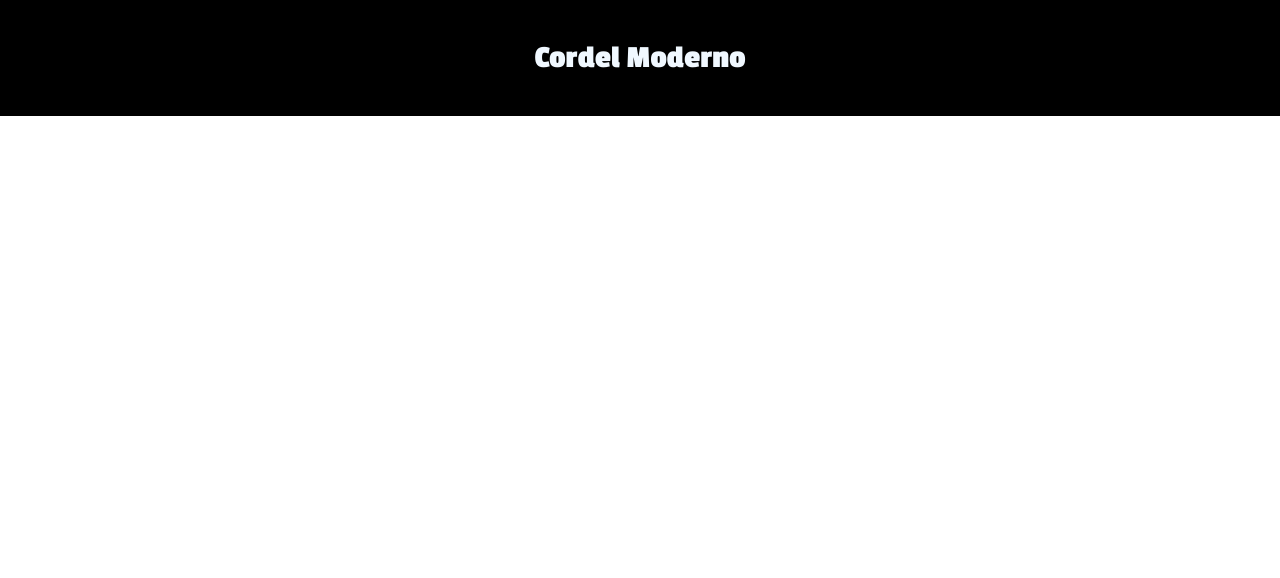
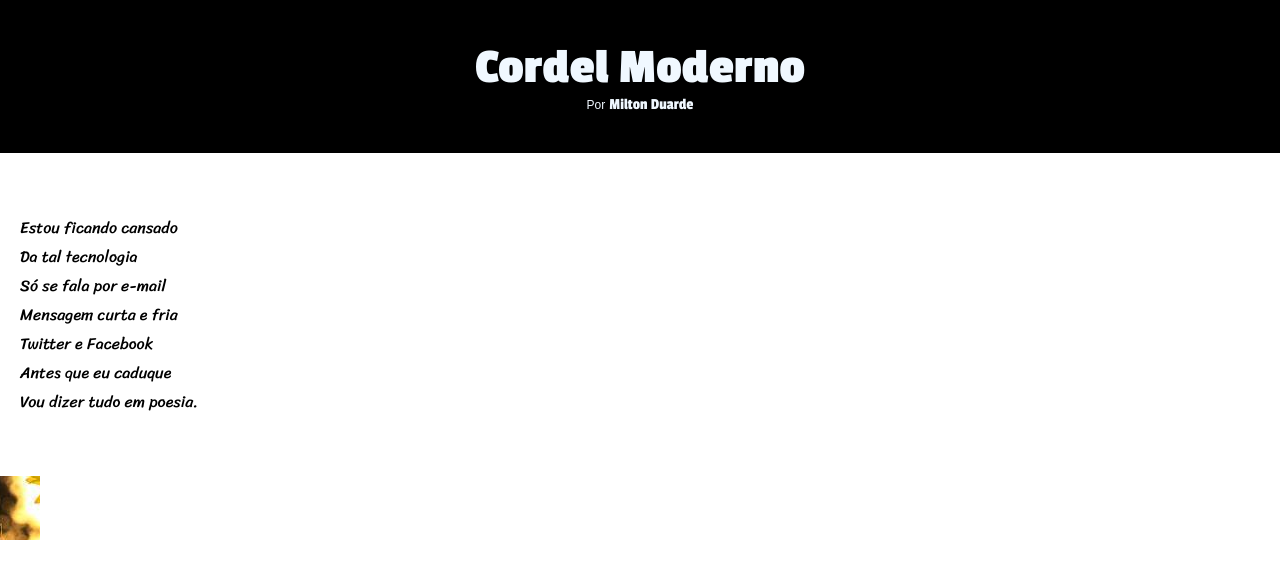
Before and after one commit to JVitorUchoa/html-css, a plain HTML site: page exercícios/Desafio - Módulo 3/index..html in a window 1280 px wide. Drawn offline with Linux system fonts and the light colour scheme; a web font is replaced by a local one.

Commit message:
Header ok. Fazendo imagem no fundo

```diff
--- a/exercícios/Desafio - Módulo 3/index..html
+++ b/exercícios/Desafio - Módulo 3/index..html
@@ -8,11 +8,32 @@
 
     <style>
         @import url('https://fonts.googleapis.com/css2?family=Passion+One:wght@400;700;900&family=Sevillana&display=swap');
+
+    @import url('https://fonts.googleapis.com/css2?family=Passion+One:wght@400;700;900&family=Sevillana&family=Sriracha&display=swap');
+</style>
     </style>
 </head>
 <body>
     <header>
-        <h1>Cordel Moderno</h1>
+        <h1 id="titulo">Cordel Moderno</h1>
+        <p>Por</p>
+        <div id="autor">Milton Duarde</div>
     </header>
+
+    <main>
+        <p>Estou ficando cansado <br>
+            Da tal tecnologia <br>
+            Só se fala por e-mail <br>
+            Mensagem curta e fria <br>
+            Twitter e Facebook <br>
+            Antes que eu caduque <br>
+            Vou dizer tudo em poesia.</p>
+
+        <div id="imagem_fundo" >
+            <div class="texto_em_imagem">
+                <p></p>
+            </div>
+        </div>
+    </main>
 </body>
 </html>
--- a/exercícios/Desafio - Módulo 3/style.css
+++ b/exercícios/Desafio - Módulo 3/style.css
@@ -5,9 +5,41 @@
 
 header{
     background-color: black;
-    font-family: 'passion one';
     color: aliceblue;
     margin: 0px;
     padding: 40px 0px;
     text-align: center;
 }
+
+#titulo{
+    font-size: 50px;
+}
+
+header h1, #autor{
+    font-family: 'passion one';
+}
+
+header p{
+    font-family: Arial, Helvetica, sans-serif;
+    font-size: 75%;
+}
+
+header p, div{
+    display: inline-block;
+    gap: 10px;
+}
+
+main p{
+    font-family: 'sriracha';
+    margin: 60px 20px;
+}
+
+#imagem_fundo{
+    background-image: url(imagens/girassol.jpg);
+    background-position: center center;
+    background-attachment: scroll;
+}
+
+#texto_em_imagem{
+    padding: 20px;
+}
```
Also changed, not shown: exercícios/Desafio - Módulo 3/android-site.txt (deleted), exercícios/Desafio - Módulo 3/imagens/bugdroid.png (deleted), exercícios/Desafio - Módulo 3/imagens/dan-droids-pq.png (deleted), exercícios/Desafio - Módulo 3/imagens/dan-droids.png (deleted), exercícios/Desafio - Módulo 3/imagens/favicon.ico (deleted), exercícios/Desafio - Módulo 3/imagens/girassol.jpg (added), exercícios/Desafio - Módulo 3/imagens/irina-blok-pq.jpg (deleted), exercícios/Desafio - Módulo 3/imagens/irina-blok.jpg (deleted).
